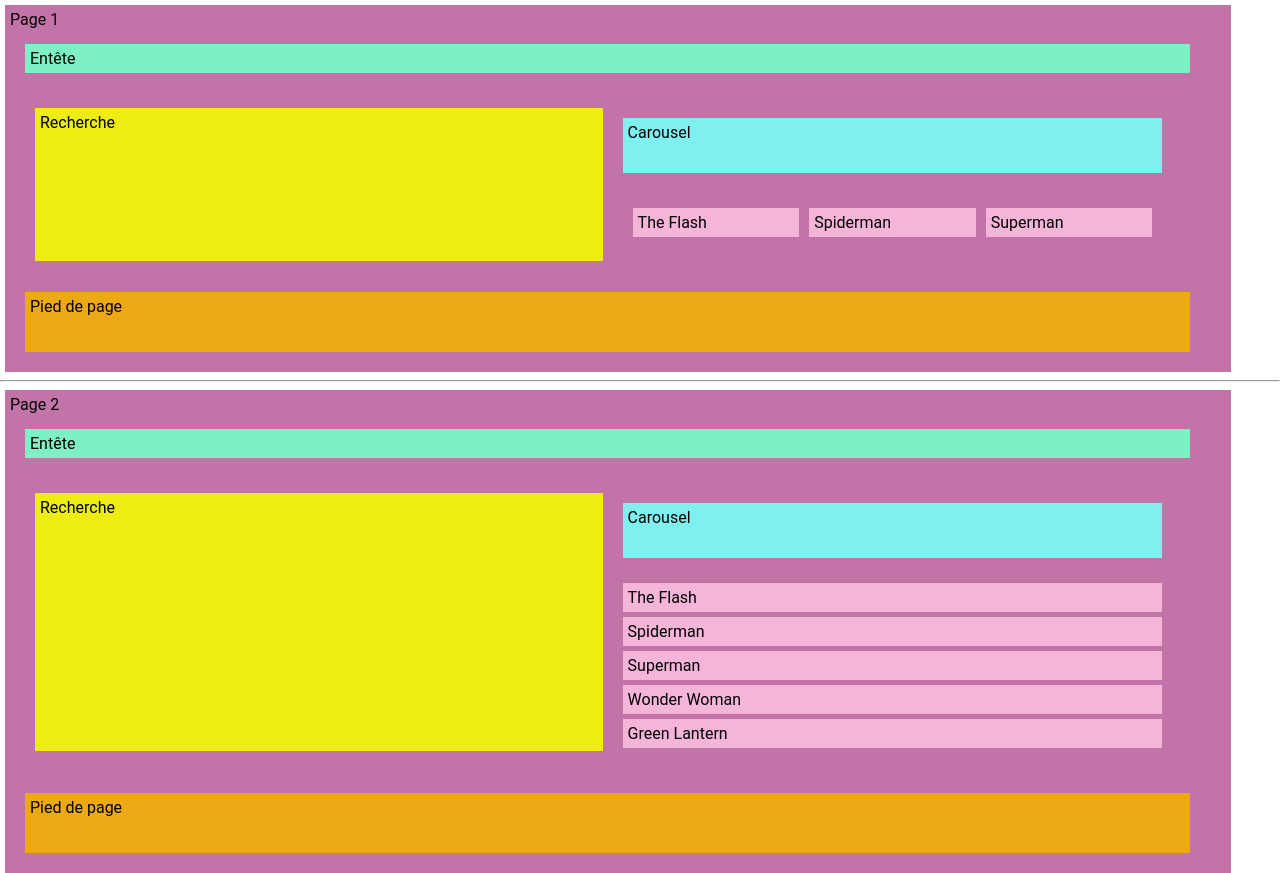
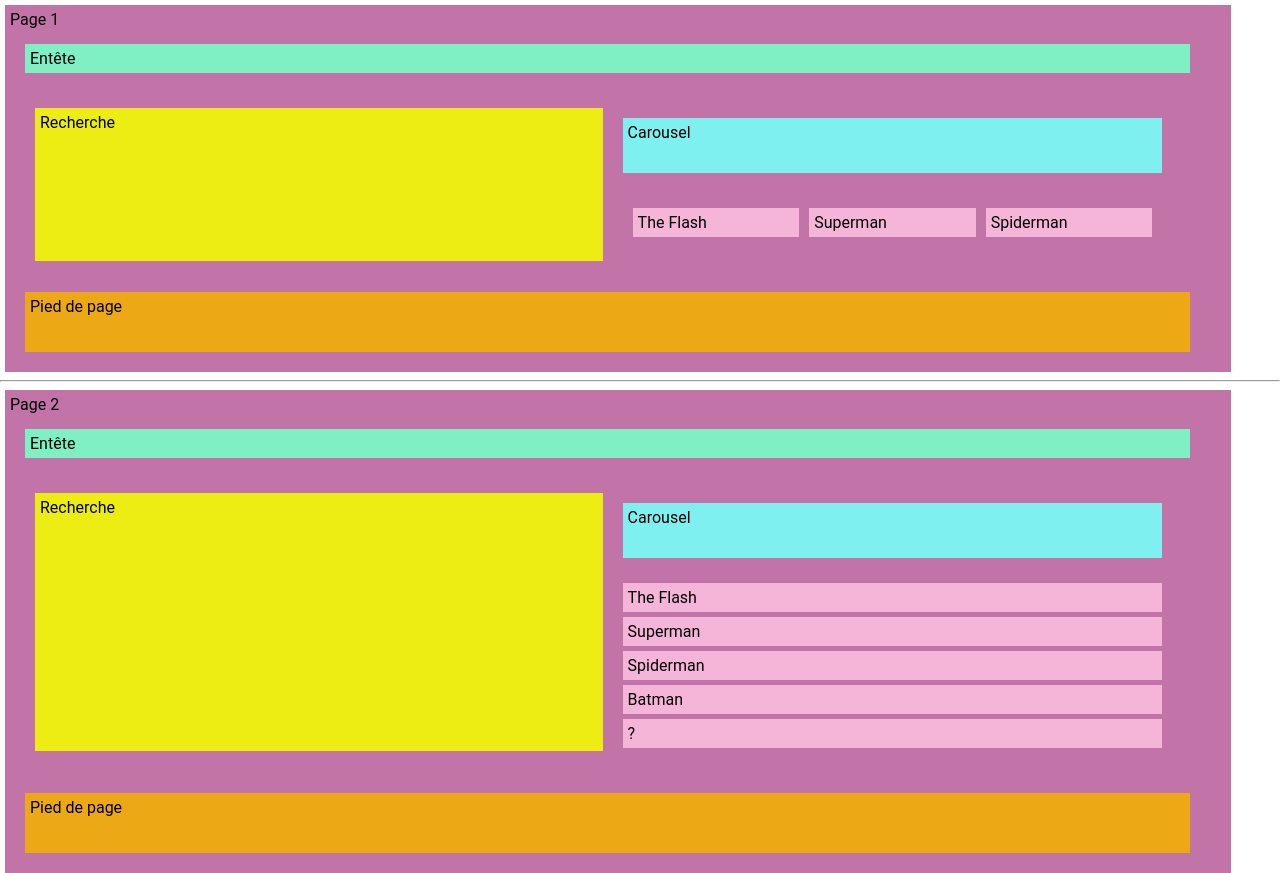
Before and after one commit to Techniques-de-programmation-3/exercice-composants-heros-angular-14, an Angular app: page / in a window 1280 px wide. Built offline with nearby package versions, Linux system fonts and the light colour scheme.

Commit message:
Ajout d'un tableau mock

```diff
--- /dev/null
+++ b/src/app/mock-heros.ts
@@ -0,0 +1 @@
+export const HEROS: string[] = ['The Flash', 'Superman', 'Spiderman', 'Batman', '?'];
--- a/src/app/page1/page1.component.html
+++ b/src/app/page1/page1.component.html
@@ -13,13 +13,13 @@
             </div>
             <div class="flex-container">
                 <div>
-                    <app-hero [hero]="hero1"></app-hero>
+                    <app-hero [hero]="heros[0]"></app-hero>
                 </div>
                 <div>
-                    <app-hero [hero]="hero2"></app-hero>
+                    <app-hero [hero]="heros[1]"></app-hero>
                 </div>
                 <div>
-                    <app-hero [hero]="hero3"></app-hero>
+                    <app-hero [hero]="heros[2]"></app-hero>
                 </div>
             </div>
         </div>
--- a/src/app/page1/page1.component.ts
+++ b/src/app/page1/page1.component.ts
@@ -1,4 +1,5 @@
 import { Component, OnInit } from '@angular/core';
+import { HEROS } from '../mock-heros';
 
 @Component({
   selector: 'app-page1',
@@ -6,9 +7,7 @@ import { Component, OnInit } from '@angular/core';
   styleUrls: ['./page1.component.css']
 })
 export class Page1Component implements OnInit {
-  hero1 = "The Flash";
-  hero2 = "Spiderman";
-  hero3 = "Superman";
+  heros = HEROS;
 
   constructor() { }
 
--- a/src/app/page2/page2.component.html
+++ b/src/app/page2/page2.component.html
@@ -12,11 +12,7 @@
                 <app-carousel></app-carousel>
             </div>
             <div>
-                <app-hero [hero]="hero1"></app-hero>
-                <app-hero [hero]="hero2"></app-hero>
-                <app-hero [hero]="hero3"></app-hero>
-                <app-hero [hero]="hero4"></app-hero>
-                <app-hero [hero]="hero5"></app-hero>
+                <app-hero *ngFor="let h of heros" [hero]="h"></app-hero>
             </div>
         </div>
     </div>
--- a/src/app/page2/page2.component.ts
+++ b/src/app/page2/page2.component.ts
@@ -1,4 +1,5 @@
 import { Component, OnInit } from '@angular/core';
+import { HEROS } from '../mock-heros';
 
 @Component({
   selector: 'app-page2',
@@ -6,11 +7,7 @@ import { Component, OnInit } from '@angular/core';
   styleUrls: ['./page2.component.css']
 })
 export class Page2Component implements OnInit {
-  hero1 = "The Flash";
-  hero2 = "Spiderman";
-  hero3 = "Superman";
-  hero4 = "Wonder Woman";
-  hero5 = "Green Lantern";
+  heros = HEROS;
 
   constructor() { }
 
```
